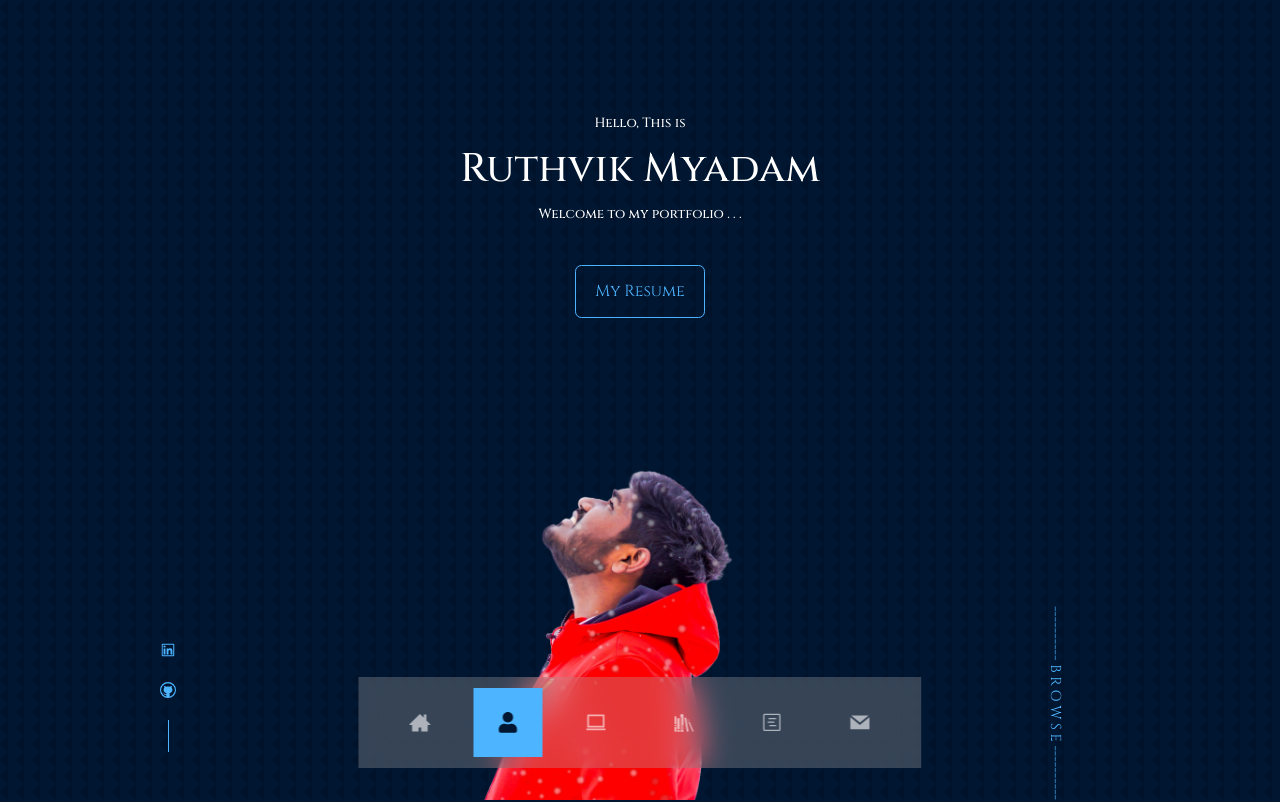
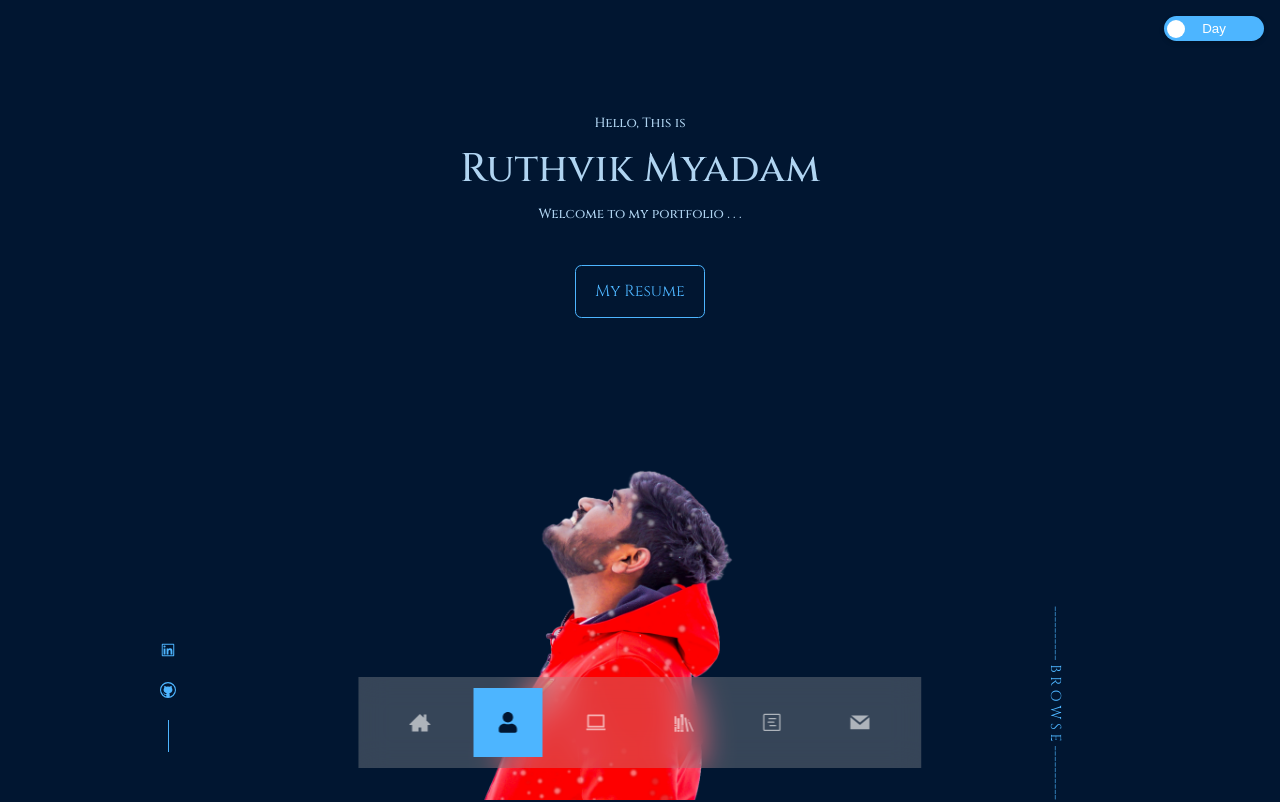
Before and after one commit to RuthvikMyadam/ruthvikmyadam, a React (Create React App) app: page / in a window 1280 px wide. Shown: the top 802 px of the page. Built offline with nearby package versions, Linux system fonts and the light colour scheme.

Commit message:
Day/Night Mode

```diff
--- a/src/components/about/About.jsx
+++ b/src/components/about/About.jsx
@@ -30,7 +30,7 @@ const About = () => {
             </p>
             <br></br>
             <p>
-              "Life is short. Make your online portfolio long and impressive!"
+              "Life is short. Make your online portfolio long and impressive! :D"
             </p>
             <p>- Computer</p>
           </div>
--- a/src/components/header/Header.jsx
+++ b/src/components/header/Header.jsx
@@ -1,16 +1,36 @@
-import React from 'react';
+import React, { useState, useEffect } from 'react';
 import './header.css';
 import Resume from './Resume';
 import Ruthvik from '../../assets/Ruthvik.png';
 import HS from './HS';
 
 const Header = () => {
+  const [theme, setTheme] = useState('night');
+
+  useEffect(() => {
+    if (theme === 'day') {
+      document.documentElement.classList.add('day-mode');
+    } else {
+      document.documentElement.classList.remove('day-mode');
+    }
+  }, [theme]);
+
+  const toggleTheme = () => {
+    setTheme((prevTheme) => (prevTheme === 'night' ? 'day' : 'night'));
+  };
+
   return (
     <header id="home">
       <div className="container header__container">
         <h5>Hello, This is</h5>
         <h1>Ruthvik Myadam</h1>
         <h5>Welcome to my portfolio . . . </h5>
+
+        {/* Toggle Button */}
+        <button id="theme-toggle" onClick={toggleTheme}>
+          {theme === 'night' ? 'Day' : 'Night'}
+        </button>
+
         <Resume />
         <HS />
         <div className="Ruthvik">
@@ -18,7 +38,6 @@ const Header = () => {
         </div>
 
         <a href="#contact" className='scroll__down'>---------- B R O W S E ---------- &gt;</a>
-
       </div>
     </header>
   );
--- a/src/index.css
+++ b/src/index.css
@@ -10,6 +10,7 @@
     text-decoration: none;
 }
 
+/* Night Mode (Default) */
 :root {
     --color-bg: #011631;
     --color-bg-variant: #2c2c6c;
@@ -17,10 +18,64 @@
     --color-primary-variant: rgba(77, 181, 255, 0.4);
     --color-white: #fff;
     --color-light: rgba(255, 255, 255, 0.6);
+    --color-text: #b0d4f1;
     --transition: all 400ms ease;
     --container-width-lg: 75%;
     --container-width-md: 86%;
     --container-width-ms: 80%;
+}
+
+/* Day Mode */
+:root.day-mode {
+    --color-bg: #62c9f1;
+    --color-bg-variant: #b2ebf2;
+    --color-primary: #000000;
+    --color-primary-variant: rgba(0, 0, 0, 0.4);
+    --color-white: #FFFFFF;
+    --color-light: rgba(0, 0, 0, 0.8);
+    --color-text: #000000;
+    --color-secondary: #FFCC66;
+    --color-muted: #FFE0B2;
+    --color-border: #80DEEA;
+    --color-accent: #FFAB91;
+}
+
+#theme-toggle {
+    position: fixed;
+    top: 1rem;
+    right: 1rem;
+    background: var(--color-primary);
+    color: var(--color-white);
+    padding: 0.5rem;
+    border: none;
+    border-radius: 20px;
+    cursor: pointer;
+    transition: var(--transition);
+    width: 100px;
+    height: 25px;
+    display: flex;
+    align-items: center;
+    justify-content: center;
+    box-shadow: 0 2px 5px rgba(0, 0, 0, 0.2);
+}
+
+#theme-toggle::before {
+    content: '';
+    width: 18px;
+    height: 18px;
+    background: var(--color-white);
+    border-radius: 50%;
+    transition: transform 0.4s ease;
+    position: absolute;
+    left: 3px;
+}
+
+.day-mode #theme-toggle::before {
+    transform: translateX(75px);
+}
+
+#theme-toggle:hover {
+    background: var(--color-primary-variant);
 }
 
 html {
@@ -30,12 +85,11 @@ html {
 body {
     font-family: 'Cinzel', serif;
     background: var(--color-bg);
-    color: var(--color-white);
+    color: var(--color-text);
     line-height: 1.7;
-    background-image: url(../src/assets/bg-texture.png);
+    /* background-image: url(../src/assets/bg-texture.png); */
+    transition: var(--transition);
 }
-
-/* --------------------- */
 
 .container {
     width: var(--container-width-lg);
```
